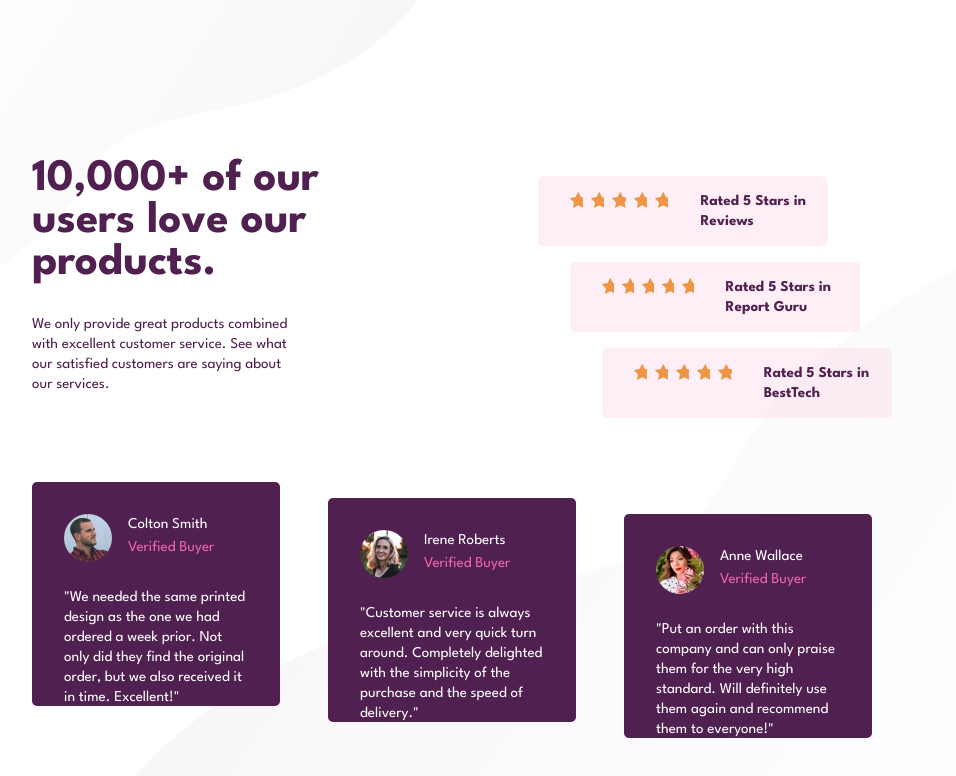
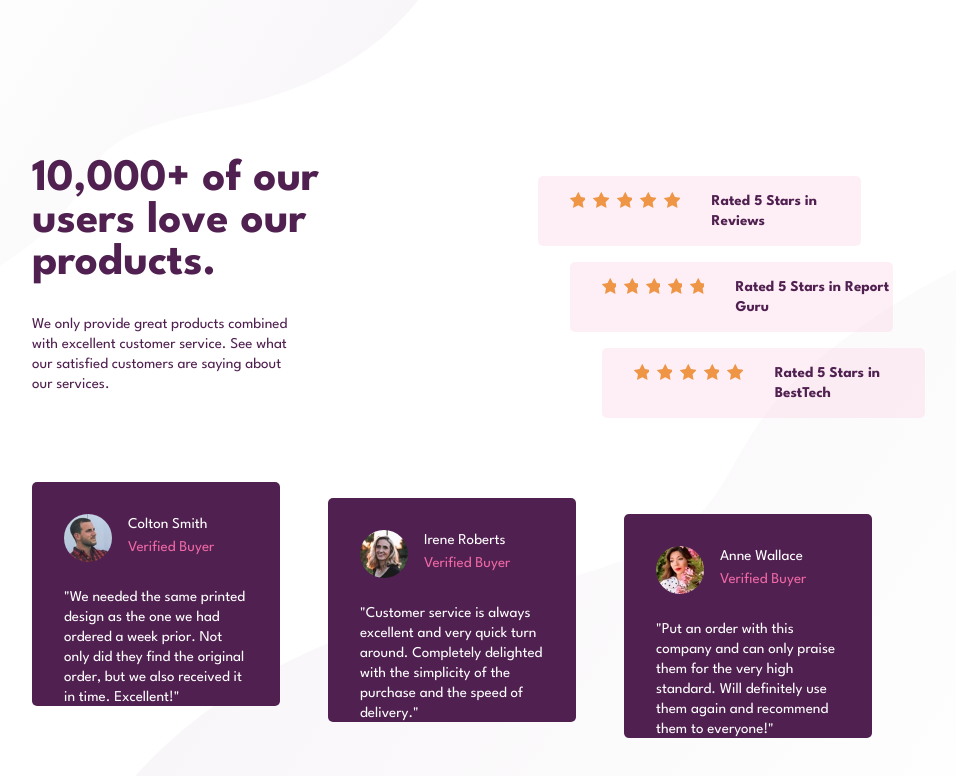
Before and after one commit to soymze/social-proof-section-master, a plain HTML site: page index.html in a window 1280 px wide. Shown: the whole page, without its empty margins (136-1092 px from the left). Drawn offline with Linux system fonts and the light colour scheme.

Commit message:
media query updated

```diff
--- a/style.css
+++ b/style.css
@@ -110,7 +110,7 @@ img{
 @media (min-width: 1200px) {
     .tab {
         margin-left: 10rem;
-        width: 45%;
+        width: 50%;
         margin-bottom: 1rem; /* Tablar arasındaki boşluk */
     }
 }
```
